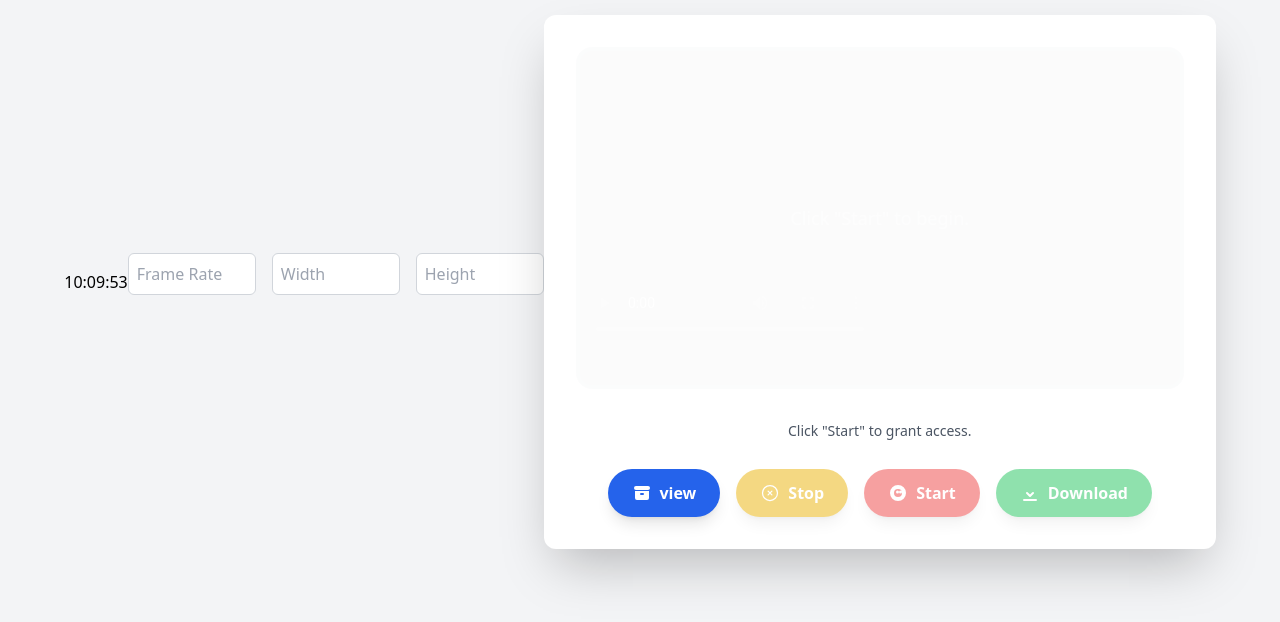
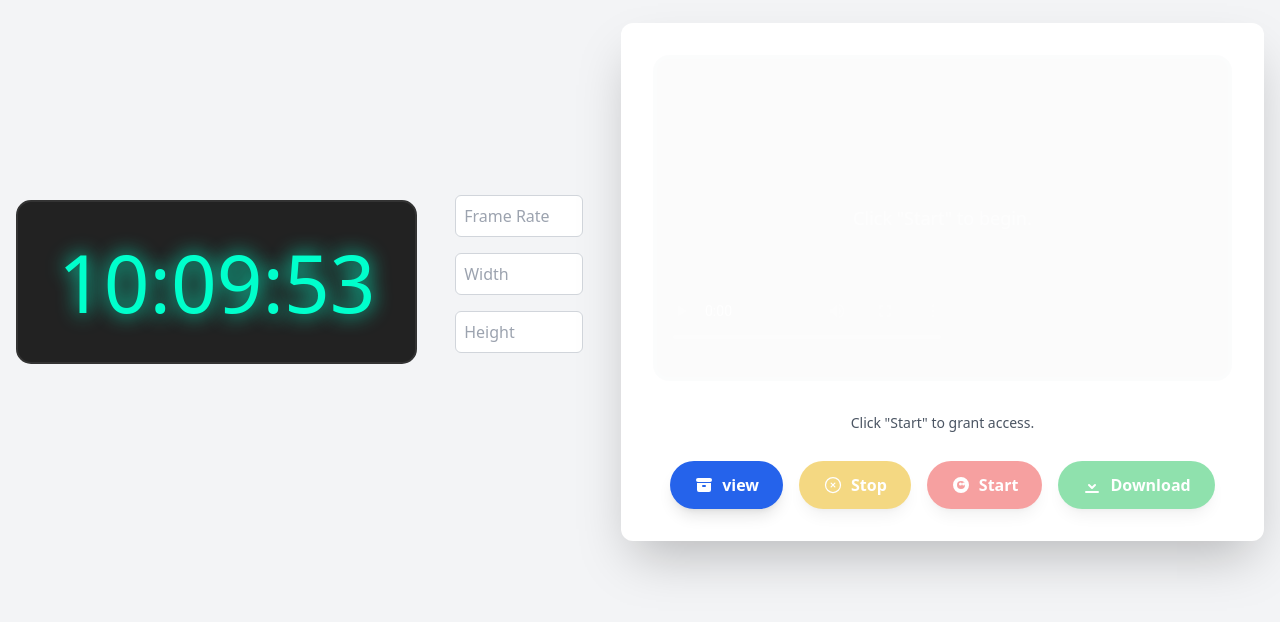
Before and after one commit to mohdfazli/dashc, a plain HTML site: page index.html in a window 1280 px wide. Shown: the part 118-740 px from the top of the page. Drawn offline with nearby package versions, Linux system fonts and the light colour scheme.

Commit message:
Update index.html

```diff
--- a/index.html
+++ b/index.html
@@ -8,6 +8,15 @@
     <!-- Tailwind CSS CDN -->
     <script src="https://cdn.tailwindcss.com"></script>
     <style>
+        #clock {
+            font-size: 5rem;
+            color: #00ffcc;
+            text-shadow: 0 0 20px #00ffcc;
+            border: 2px solid #333;
+            padding: 20px 40px;
+            border-radius: 15px;
+            background: #222;
+        }
         /* Custom styles for better aesthetics and video scaling */
         .video-container {
             opacity: 0.01;
```
